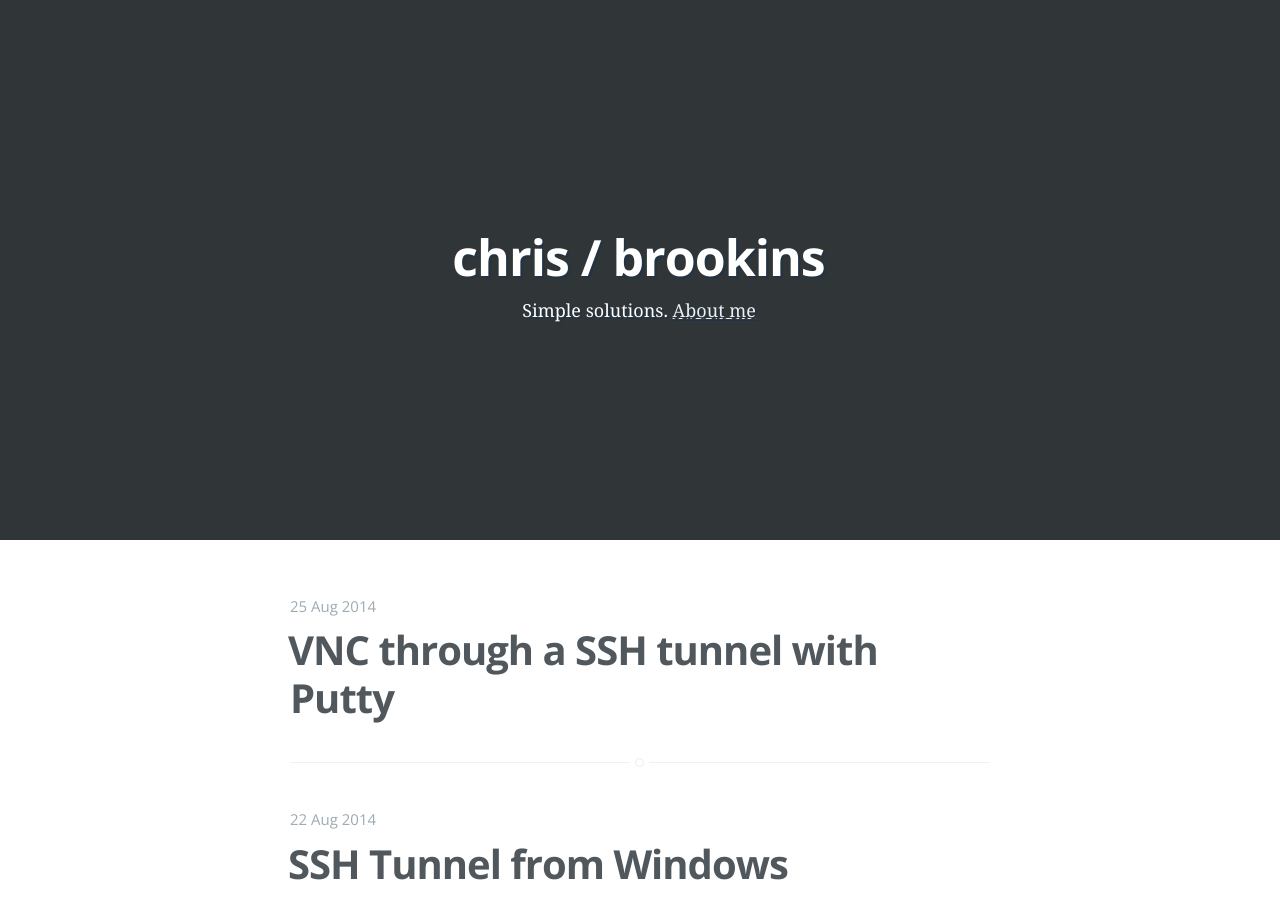
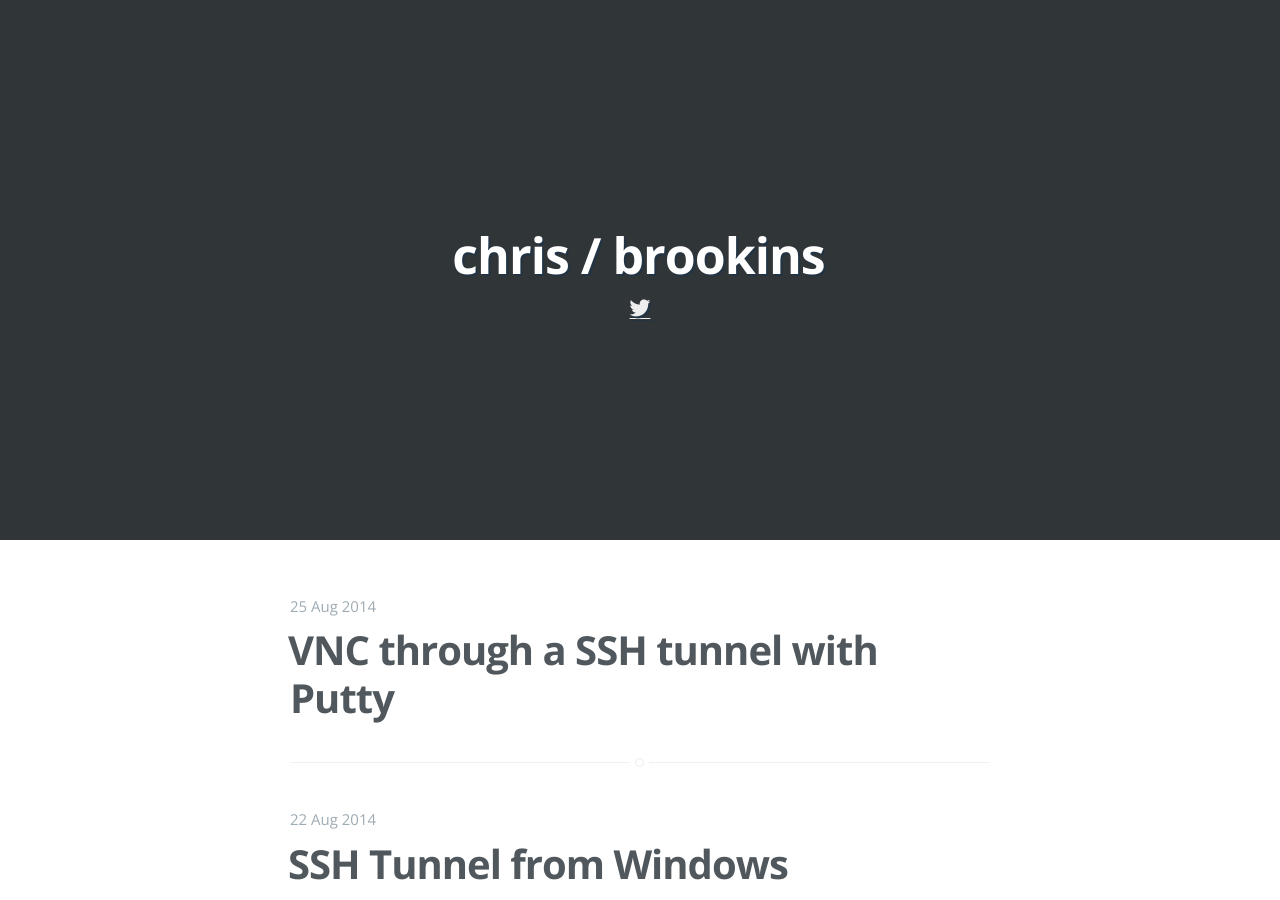
Before and after one commit to cbrookins/cbrookins.github.io, a Jekyll site: the page built from index.html, in a window 1280 px wide and 900 px high. Built offline with Jekyll 4.4.1, drawn with Linux system fonts in a browser that asks for light colours; Markdown is read by kramdown in place of the engine named in the settings; the list of posts is cut into pages by our own code.

Commit message:
updated formatting

```diff
--- a/_layouts/page.html
+++ b/_layouts/page.html
@@ -17,8 +17,7 @@ layout: default
         <h1 class="post-title">{{ page.title }}</h1>
 
         <section class="post-content">
-           <!-- {{content}} -->
-	    {{post.excerpt}}
+           {{content}}
         </section>
 
     </article>
--- a/index.html
+++ b/index.html
@@ -14,10 +14,11 @@ about: 'about.html'
                 </a>
             {% endif %}
             <h1 class="blog-title">{{ site.name }}</h1>
-            <h2 class="blog-description">
+            <a class="icon-twitter" href='{{site.twitter}}'></a>
+	    <!-- <h2 class="blog-description">
                 {{ site.description }}.
                 {% if page.about %} <a href='{{ site.baseurl }}{{ page.about }}'> About me </a> {% endif %}
-            </h2>
+            </h2> -->
         </div>
     </div>
 </header>
```
